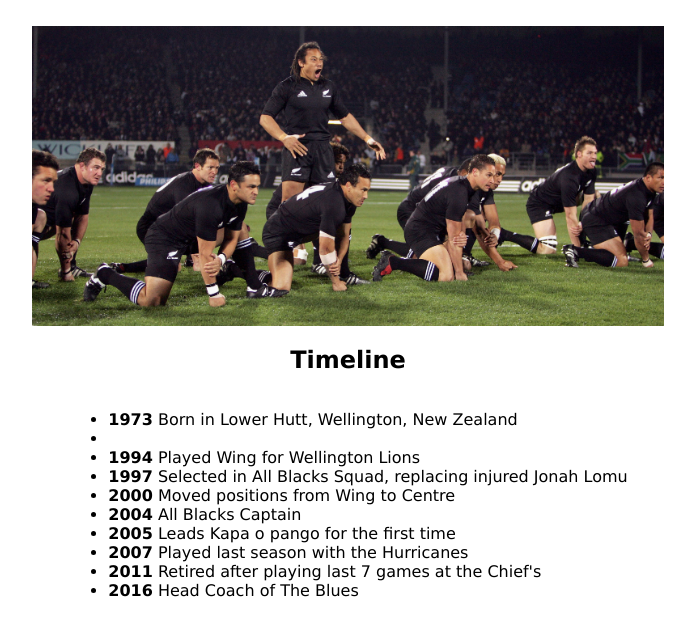
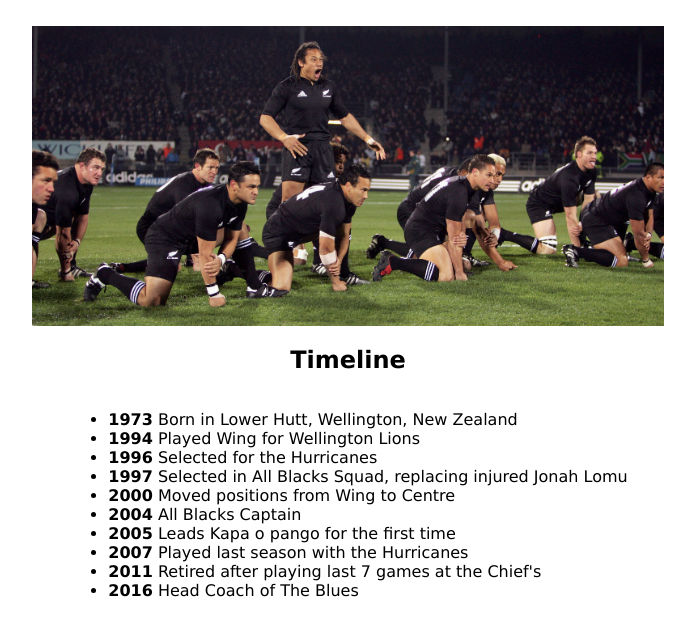
Before and after one commit to Churtified/tana-umaga-tribute, a plain HTML site: page index.html in a window 1280 px wide. Shown: the part 278-902 px from the top of the page, without its empty margins (292-987 px from the left). Drawn offline with Linux system fonts and the light colour scheme.

Commit message:
add 1996 timeline

```diff
--- a/index.html
+++ b/index.html
@@ -20,8 +20,8 @@
             <h2 id="timeline">Timeline</h2>
             <ul>
                 <li><span>1973</span> Born in Lower Hutt, Wellington, New Zealand</li>
-                <li><span></span></li>
                 <li><span>1994</span> Played Wing for Wellington Lions</li>
+                <li><span>1996</span> Selected for the Hurricanes</li>
                 <li><span>1997</span> Selected in All Blacks Squad, replacing injured Jonah Lomu</li>
                 <li><span>2000</span> Moved positions from Wing to Centre</li>
                 <li><span>2004</span> All Blacks Captain</li>
```
